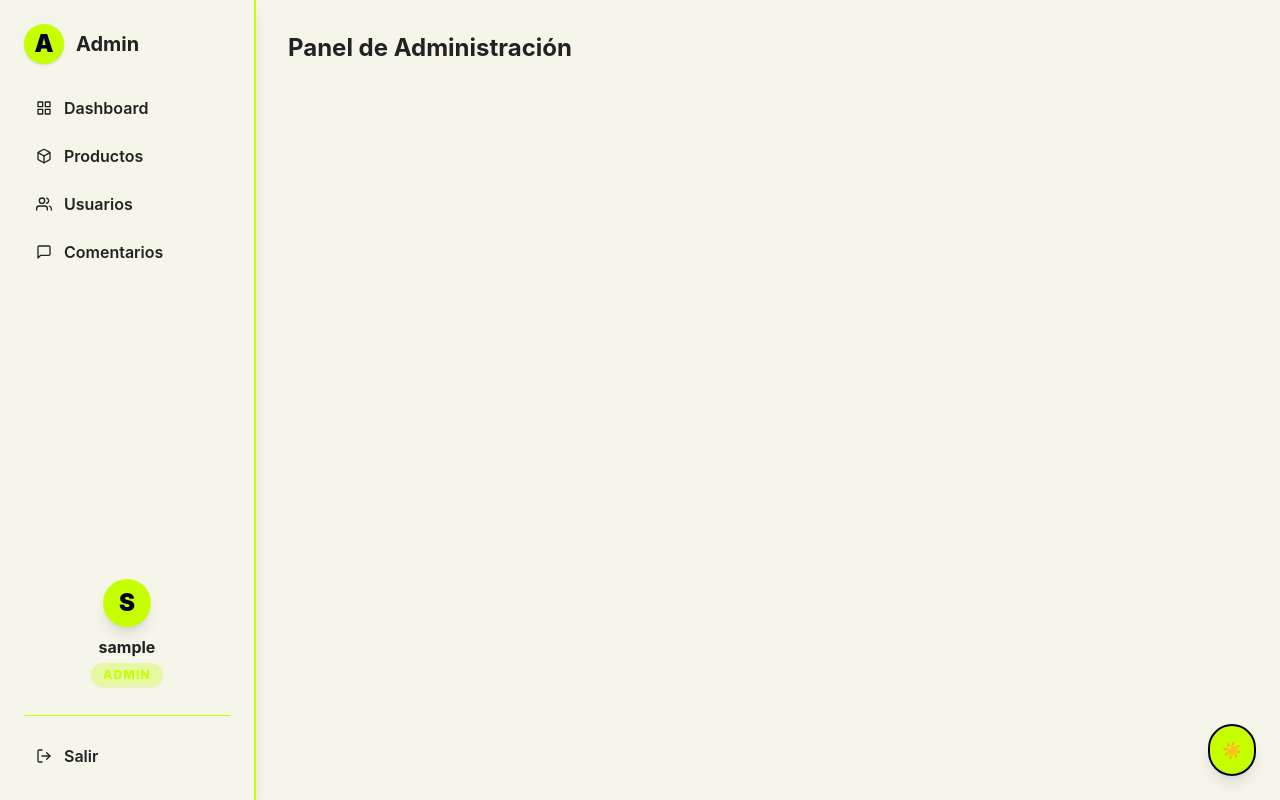
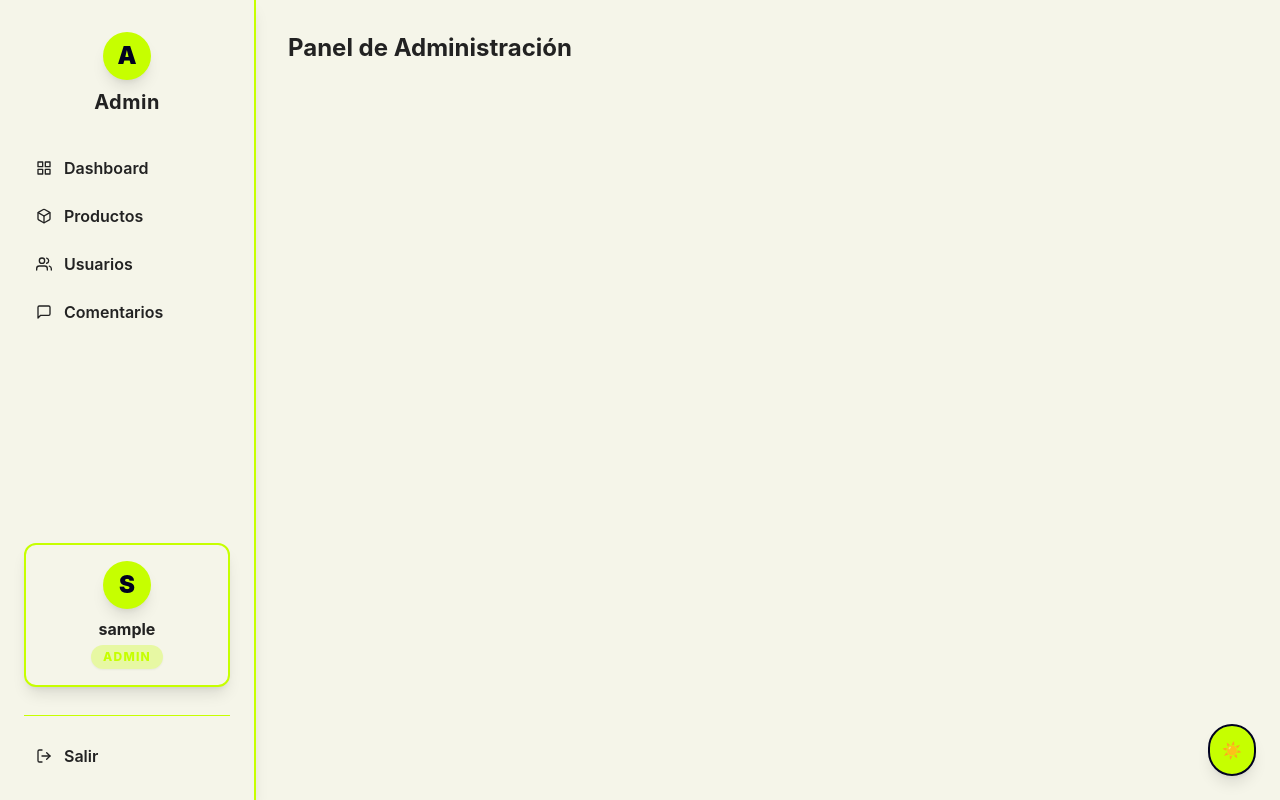
Before and after one commit to MarioPazmino/front_tienda_react_tailwind, a React (Create React App) app: page /admin/panel in a window 1280 px wide. Built offline with nearby package versions, Linux system fonts and the light colour scheme; sample sign-in values are in the browser's storage.

Commit message:
Enhance AdminPanel UI with improved layout and styling; update button interactions and user info display for better accessibility and visual appeal

```diff
--- a/src/pages/AdminPanel.jsx
+++ b/src/pages/AdminPanel.jsx
@@ -61,29 +61,30 @@ const AdminPanel = () => {
         ${sidebarOpen ? 'translate-x-0' : '-translate-x-full'} md:translate-x-0`}
       >
         <div>
-          <div className="flex items-center gap-3 mb-6">
-            <div className="w-10 h-10 rounded-full bg-accent flex items-center justify-center shadow">
+          <div className="flex flex-col items-center mb-8 mt-2">
+            <div className="w-12 h-12 rounded-full bg-accent flex items-center justify-center shadow-lg mb-2">
               <span className="text-2xl text-primary font-black">A</span>
             </div>
-            <span className="text-xl font-bold text-text-light dark:text-text-dark">Admin</span>
+            <span className="text-xl font-bold text-text-light dark:text-text-dark tracking-wide">Admin</span>
           </div>
           <nav className="flex flex-col gap-2">
-            <button type="button" className="flex items-center gap-3 px-3 py-2 rounded-lg font-semibold text-text-light dark:text-text-dark hover:bg-accent/10 dark:hover:bg-accent/20 hover:text-accent dark:hover:text-accent transition-colors text-left">
-              <FiGrid /> Dashboard
+            <button type="button" className="flex items-center gap-3 px-3 py-2 rounded-lg font-semibold text-text-light dark:text-text-dark hover:bg-accent/20 dark:hover:bg-accent/30 hover:text-accent dark:hover:text-accent focus:outline-none focus:ring-2 focus:ring-accent/60 transition-all text-left group">
+              <FiGrid className="group-hover:scale-110 group-focus:scale-110 transition-transform" /> Dashboard
             </button>
-            <button type="button" className="flex items-center gap-3 px-3 py-2 rounded-lg font-semibold text-text-light dark:text-text-dark hover:bg-accent/10 dark:hover:bg-accent/20 hover:text-accent dark:hover:text-accent transition-colors text-left">
-              <FiBox /> Productos
+            <button type="button" className="flex items-center gap-3 px-3 py-2 rounded-lg font-semibold text-text-light dark:text-text-dark hover:bg-accent/20 dark:hover:bg-accent/30 hover:text-accent dark:hover:text-accent focus:outline-none focus:ring-2 focus:ring-accent/60 transition-all text-left group">
+              <FiBox className="group-hover:scale-110 group-focus:scale-110 transition-transform" /> Productos
             </button>
-            <button type="button" className="flex items-center gap-3 px-3 py-2 rounded-lg font-semibold text-[#222] dark:text-white hover:bg-accent/10 dark:hover:bg-accent/20 hover:text-accent dark:hover:text-accent transition-colors text-left">
-              <FiUsers /> Usuarios
+            <button type="button" className="flex items-center gap-3 px-3 py-2 rounded-lg font-semibold text-text-light dark:text-text-dark hover:bg-accent/20 dark:hover:bg-accent/30 hover:text-accent dark:hover:text-accent focus:outline-none focus:ring-2 focus:ring-accent/60 transition-all text-left group">
+              <FiUsers className="group-hover:scale-110 group-focus:scale-110 transition-transform" /> Usuarios
             </button>
-            <button type="button" className="flex items-center gap-3 px-3 py-2 rounded-lg font-semibold text-[#222] dark:text-white hover:bg-accent/10 dark:hover:bg-accent/20 hover:text-accent dark:hover:text-accent transition-colors text-left">
-              <FiMessageSquare /> Comentarios
+            <button type="button" className="flex items-center gap-3 px-3 py-2 rounded-lg font-semibold text-text-light dark:text-text-dark hover:bg-accent/20 dark:hover:bg-accent/30 hover:text-accent dark:hover:text-accent focus:outline-none focus:ring-2 focus:ring-accent/60 transition-all text-left group">
+              <FiMessageSquare className="group-hover:scale-110 group-focus:scale-110 transition-transform" /> Comentarios
             </button>
           </nav>
         </div>
         <div className="mt-auto w-full flex flex-col items-center">
-          <div className="flex flex-col items-center mb-4">
+          <div className="w-full flex flex-col items-center mb-4">
+            <div className="w-full bg-sidebar-light dark:bg-sidebar-dark border-2 border-accent rounded-xl shadow-lg flex flex-col items-center py-4 px-2">
               <div className="w-12 h-12 rounded-full bg-accent flex items-center justify-center shadow-lg mb-2">
                 {userInfo.username ? (
                   <span className="text-2xl text-primary font-black">
@@ -97,6 +98,7 @@ const AdminPanel = () => {
               <span className="mt-1 px-3 py-1 rounded-full bg-accent/30 text-accent text-xs font-extrabold uppercase tracking-widest shadow-sm max-w-[120px] text-center">
                 {userInfo.role ? userInfo.role : <span className="italic text-gray-400">No disponible</span>}
               </span>
+            </div>
           </div>
           <div className="border-t border-accent my-3 w-full" />
           <button
```
Lines whose indentation alone changed are shown as unchanged.
